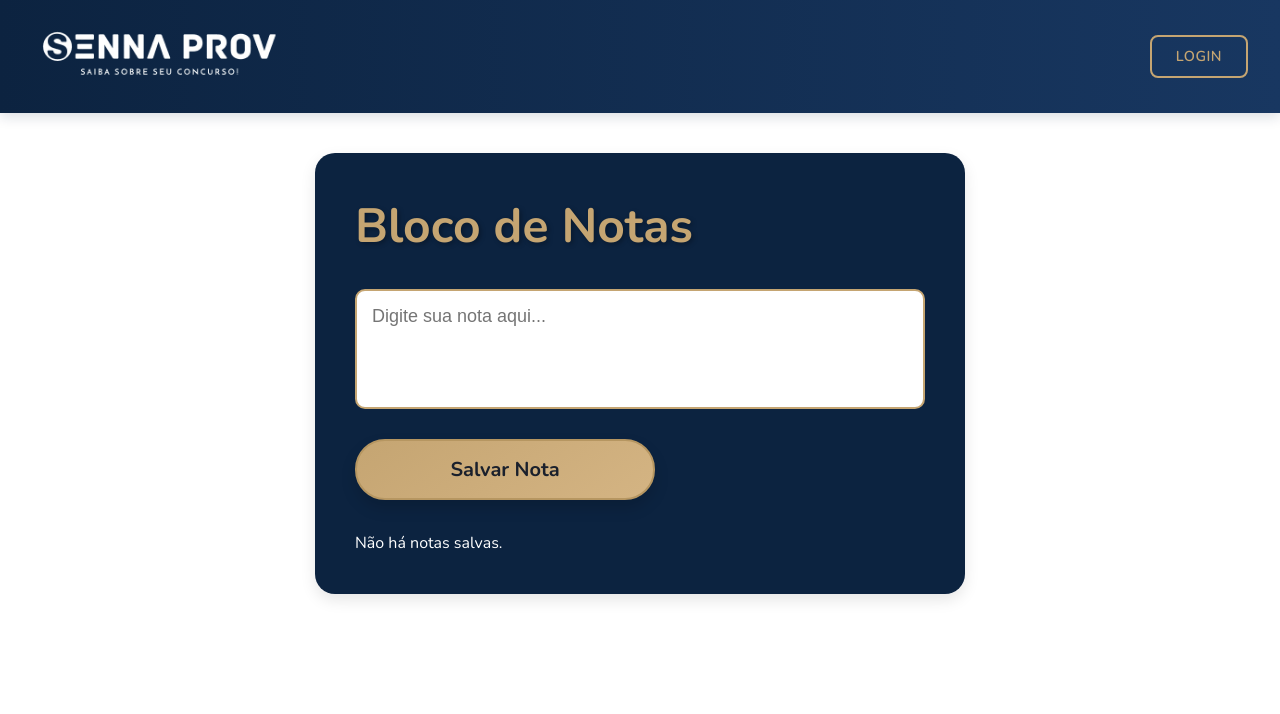
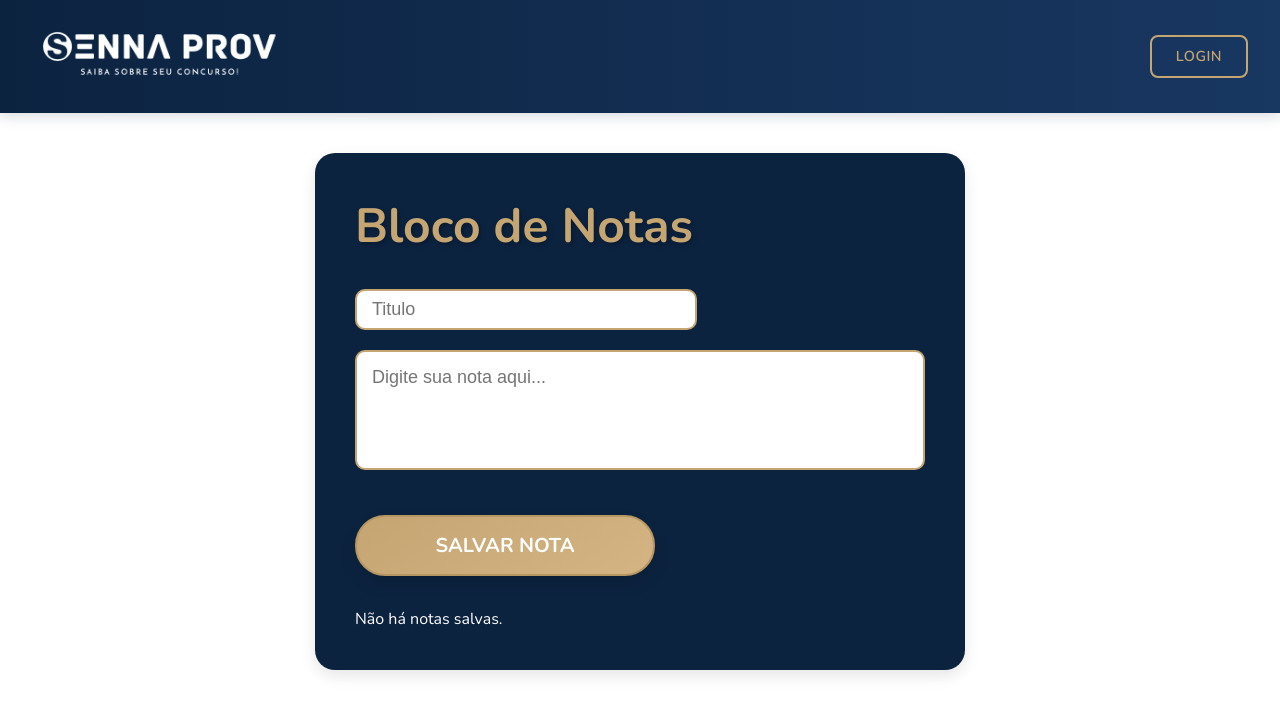
Before and after one commit to davimoura27/Curso-Full-Stack-Projeto-Concurso-SennaProv-Atualizado, a React (Vite) app in the folder Projeto/: page /bloco-de-notas in a window 1280 px wide. Shown: the top 714 px of the page. Built offline with nearby package versions, Linux system fonts and the light colour scheme.

Commit message:
lista de notas e adicionar notas funcionando no front

```diff
--- a/Projeto/src/Components/BlocoDeNotas/BlocoDeNotas.css
+++ b/Projeto/src/Components/BlocoDeNotas/BlocoDeNotas.css
@@ -35,8 +35,25 @@
     text-shadow: 2px 2px 5px rgba(0, 0, 0, 0.3);
     margin-top: 0;
 }
+.containerButtonCreate form{
+    display: flex;
+    flex-direction: column;
+    gap: 20px;
+}
 
-
+.bloco-de-notas input{
+    width: 60%;
+    padding: 8px;
+    padding-left: 15px;
+    font-size: 18px;
+    border: 2px solid var(--gold);
+    border-radius: 10px;
+    background-color: var(--white);
+    color: var(--primary-dark);
+    font-family: 'Arial', sans-serif;
+    transition: border-color 0.3s ease;
+    resize: none;
+}
 .bloco-de-notas textarea {
     width: 100%;
     height: 120px;
@@ -58,6 +75,7 @@
 
 
 .bloco-de-notas .bloco-de-notas-button {
+    text-transform: uppercase;
     padding: 15px 40px;
     font-size: 20px;
     font-weight: bold;
@@ -65,8 +83,8 @@
     border: 2px solid var(--gold-dark);
     border-radius: 30px;
     background: linear-gradient(145deg, var(--gold), var(--gold-light));
-    color: var(--neutral-dark);
-    transition: background 0.4s ease, transform 0.2s ease;
+    color: var(--white);
+    transition: 0.4s ease, transform 0.2s ease;
     box-shadow: 0px 8px 15px rgba(0, 0, 0, 0.15);
     margin-top: 25px;
     width: 100%;
@@ -101,19 +119,7 @@
     gap: 15px;
 }
 
-.bloco-de-notas .nota-card:hover {
-    transform: scale(1.03);
-    background-color: var(--primary-light);
-}
 
-
-.bloco-de-notas .nota-card span {
-    color: var(--primary-dark);
-    font-size: 18px;
-    margin-bottom: 10px;
-    word-wrap: break-word;
-    max-width: 90%;
-}
 
 .bloco-de-notas .nota-card div {
     display: flex;
@@ -129,21 +135,56 @@
 
 .bloco-de-notas .nota-card button.excluir {
     background-color: var(--red);
+    text-transform: uppercase;
     color: var(--white);
+    border: none;
+    box-shadow: 0 2px 6px rgba(34, 33, 33, 0.473);
+    transition: 0.4s ease, transform 0.2s ease;
 }
 
 .bloco-de-notas .nota-card button.excluir:hover {
     background-color: darkred;
+    cursor: pointer;
+    box-shadow: 0 2px 6px rgba(34, 33, 33, 0.616);
+    transform: translateY(-3px);
 }
 
 .bloco-de-notas .nota-card button.editar {
-    background-color: var(--primary);
+    text-transform: uppercase;
+    background-color: var(--primary-light);
+    box-shadow: 0 2px 6px rgba(34, 33, 33, 0.473);
     color: var(--white);
+    border: none;
+    transition: 0.4s ease, transform 0.2s ease;
 }
 
 .bloco-de-notas .nota-card button.editar:hover {
-    background-color: var(--primary-light); /
+    background-color: var(--primary);
+    box-shadow: 0 2px 6px rgba(34, 33, 33, 0.616);
+    cursor: pointer;
+    transform: translateY(-3px);
 }
+.informacao{
+    display: flex;
+    flex-direction: column;
+    align-items: flex-start;
+    width: 100%;
+    padding: 10px;
+
+}
+.descricao{
+    display: flex;
+    align-items: flex-start;
+    text-align: start;
+    overflow:hidden;
+    margin-top: 10px;
+    padding: 10px;
+    border: 2px solid var(--gold-dark);
+    width: 100%;
+    height: 10dvh;
+
+}
+
 .NotasSalvas {
     margin-top: 2rem;
     color: white;
--- a/Projeto/src/Components/BlocoDeNotas/BlocoDeNotas.jsx
+++ b/Projeto/src/Components/BlocoDeNotas/BlocoDeNotas.jsx
@@ -1,39 +1,22 @@
 import React, { useState, useEffect, useRef } from 'react';
 import './BlocoDeNotas.css';
+import { useBlockNotes } from '../../hooks/UseBlockNotes';
 
 export function BlocoDeNotas() {
-  const [nota, setNota] = useState('');
+  const[title, setTitle] = useState('')
+  const [description, setDescription] = useState('');
   const [notas, setNotas] = useState([]);
   const [editIndex, setEditIndex] = useState(null);
+  const{listNotes,addNotes} = useBlockNotes()
 
   const textareaRef = useRef(null);
 
-  useEffect(() => {
-    const notasSalvas = JSON.parse(localStorage.getItem('notas'));
-    if (notasSalvas) {
-      setNotas(notasSalvas);
-    }
-  }, []);
-
-  const handleNotaChange = (e) => {
-    setNota(e.target.value);
-  };
-
-  const salvarNota = () => {
-    if (nota.trim() === '') return;
-
-    let novasNotas;
-    if (editIndex !== null) {
-      novasNotas = [...notas];
-      novasNotas[editIndex] = nota;
-      setEditIndex(null);
-    } else {
-      novasNotas = [...notas, nota];
-    }
-
-    setNotas(novasNotas);
-    setNota('');
-    localStorage.setItem('notas', JSON.stringify(novasNotas));
+  const salvarNota = (event) => {
+    event.preventDefault()
+    console.log("Salvando nota...", { title, description });
+      addNotes({title: title, text: description})
+      setTitle('')
+      setDescription('')
   };
 
   const editarNota = (index) => {
@@ -53,28 +36,43 @@ export function BlocoDeNotas() {
   return (
     <div className="bloco-de-notas">
       <h1>Bloco de Notas</h1>
+      <div className='containerButtonCreate'>
+        <form onSubmit={salvarNota}>
+          <input
+            value={title}
+            onChange={(e) => setTitle(e.target.value)}
+            placeholder='Titulo'
+          />
           <textarea
             ref={textareaRef}
-        value={nota}
-        onChange={handleNotaChange}
+            value={description}
+            onChange={(e) => setDescription(e.target.value)}
             placeholder="Digite sua nota aqui..."
           />
-      <button onClick={salvarNota} className="bloco-de-notas-button">
+          <button type="submit" className="bloco-de-notas-button">
             {editIndex !== null ? 'Atualizar Nota' : 'Salvar Nota'}
           </button>
+        </form>
+      </div>
       <div>
-        {notas.length > 0 ? (
-          notas.map((nota, index) => (
-            <div key={index} className="nota-card">
-              <span>{nota}</span>
+        {listNotes.length === 0 ? (
+          <p className="NotasSalvas">Não há notas salvas.</p>
+        ) : (
+          <div>
+            {listNotes.map((notes) => (
+              <div key={notes.id} className="nota-card">
+                <div className='informacao'>
+                  <p><strong>Titulo: </strong>{notes.title}</p>
+                  <p><strong>Data de criação: </strong>{notes.createdAt}</p>
+                  <p className='descricao'>{notes.text}</p>
+                </div>
                 <div>
                   <button className="editar" onClick={() => editarNota(index)}>Editar</button>
                   <button className="excluir" onClick={() => excluirNota(index)}>Excluir</button>
                 </div>
               </div>
-          ))
-        ) : (
-          <p className="NotasSalvas">Não há notas salvas.</p>
+            ))}
+          </div>
         )}
       </div>
     </div>
--- /dev/null
+++ b/Projeto/src/hooks/UseBlockNotes.jsx
@@ -0,0 +1,43 @@
+import { useEffect, useState } from "react";
+import { blockNotes, getStoredUser } from "../services/ApiLogin/apiLogin";
+
+export function useBlockNotes (){
+const[listNotes, setListNotes] = useState([]);
+const[user, setUser] = useState("");
+
+    useEffect(() => {
+        const storedUser = getStoredUser();
+        if(storedUser){
+            setUser(storedUser)
+        }
+    },[])
+
+    useEffect(() => {
+        if(!user) return
+
+        const listNotes = async () =>{
+            try {
+                const response = await blockNotes.getBlockNotes();
+                setListNotes(response.data)
+
+            } catch (error) {
+                console.log("Erro na lista de notas", error.response)
+            }
+        }
+        listNotes()
+    },[user])
+
+    const addNotes = async (newNotes) =>{
+        try {
+            const response = await blockNotes.postBlockNotes(newNotes);
+            setListNotes([...listNotes, response.data]);
+        } catch (error) {
+            console.log("Erro ao registrar nova nota:", error.response)
+        }
+    }
+    console.log(listNotes)
+    return {listNotes,
+            addNotes
+    }
+
+}
--- a/Projeto/src/pages/favorites/favorites.css
+++ b/Projeto/src/pages/favorites/favorites.css
@@ -65,7 +65,7 @@
   }
 
   .remover-favorito {
-    background-color: #e44646;
+    background-color: var(--red);
     color: white;
     border: none;
     border-radius: 8px;
@@ -90,7 +90,7 @@
   }
 
   .remover-favorito:hover {
-    background-color: #ca2e2e;
+    background-color: darkred;
     color: white;
     box-shadow: 0 2px 6px rgba(34, 33, 33, 0.616);
     transform: translateY(-2px);
```
Lines whose indentation alone changed are shown as unchanged.
